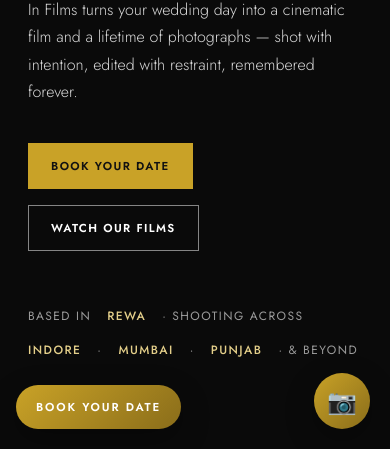
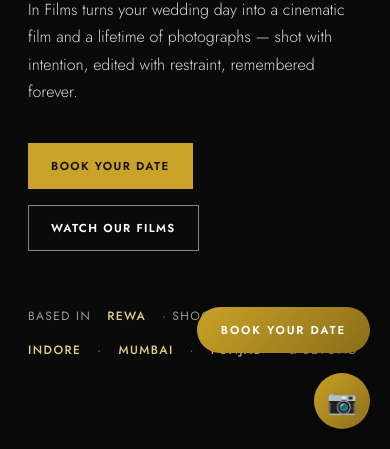
Before and after one commit to jyotiradityasingh2006-debug/Infilms, a plain HTML site: page frontend/Index.html in a window 390 px wide. Shown: the part 395-844 px from the top of the page. Drawn offline with Linux system fonts and the light colour scheme; no server answers.

Commit message:
Position Book Your Date float button above Instagram float on right side

```diff
--- a/frontend/styles.css
+++ b/frontend/styles.css
@@ -481,7 +481,7 @@ footer{ background:var(--ink-2); color:#8f8f8f; padding:60px 0 30px; }
    bubble, and hidden on desktop where the header CTA already does this. */
 .book-float{
   display:none;
-  position:fixed; left:20px; bottom:26px; z-index:55;
+  position:fixed; right:20px; bottom:96px; z-index:55;
   align-items:center; padding:15px 24px; border-radius:999px;
   background:linear-gradient(135deg,#c9a227,#8a6d1a); color:#fff;
   font-size:11.5px; letter-spacing:0.16em; text-transform:uppercase; font-weight:600;
@@ -491,7 +491,6 @@ footer{ background:var(--ink-2); color:#8f8f8f; padding:60px 0 30px; }
 .book-float:hover{ transform:translateY(-3px); box-shadow:0 14px 34px rgba(0,0,0,0.4); }
 @media (max-width:880px){
   .book-float{ display:inline-flex; }
-  .book-float{ left:16px; bottom:20px; padding:14px 20px; }
 }
 
 /* ================= LIGHTBOX ================= */
```
